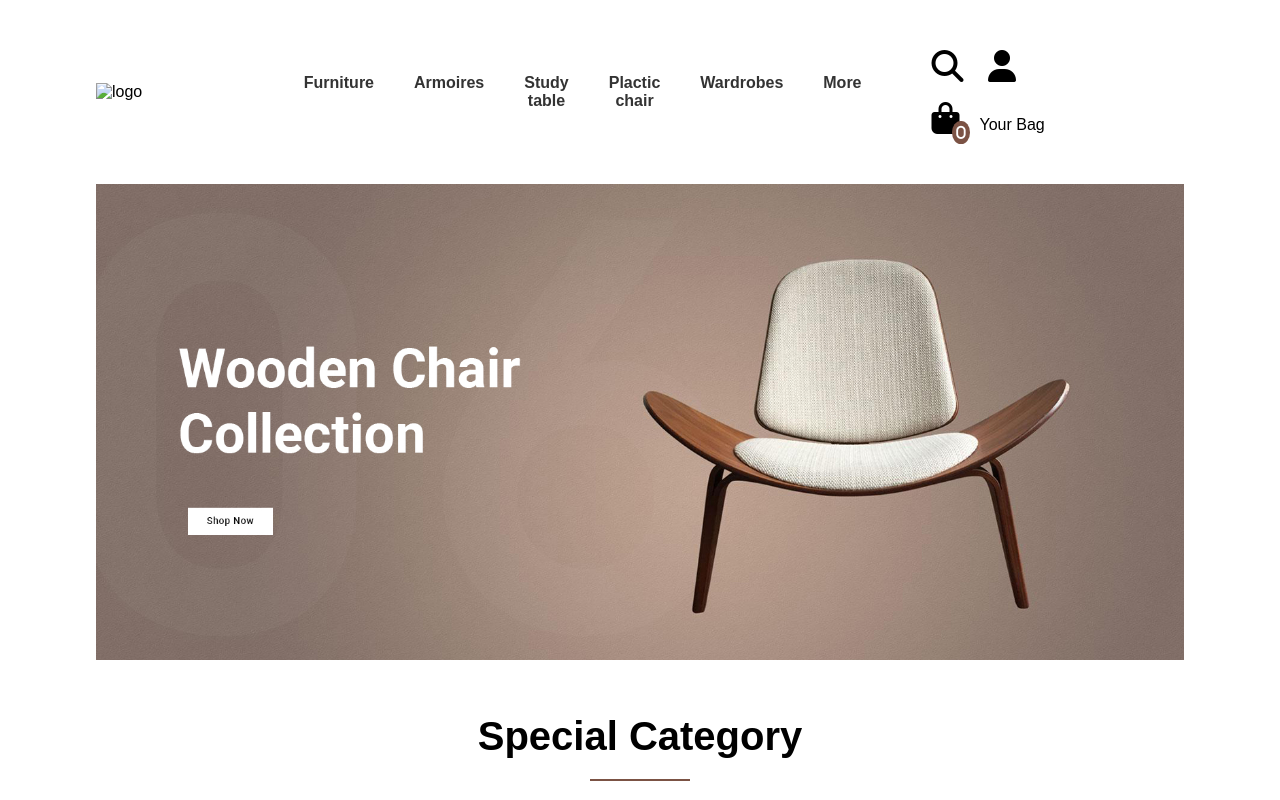
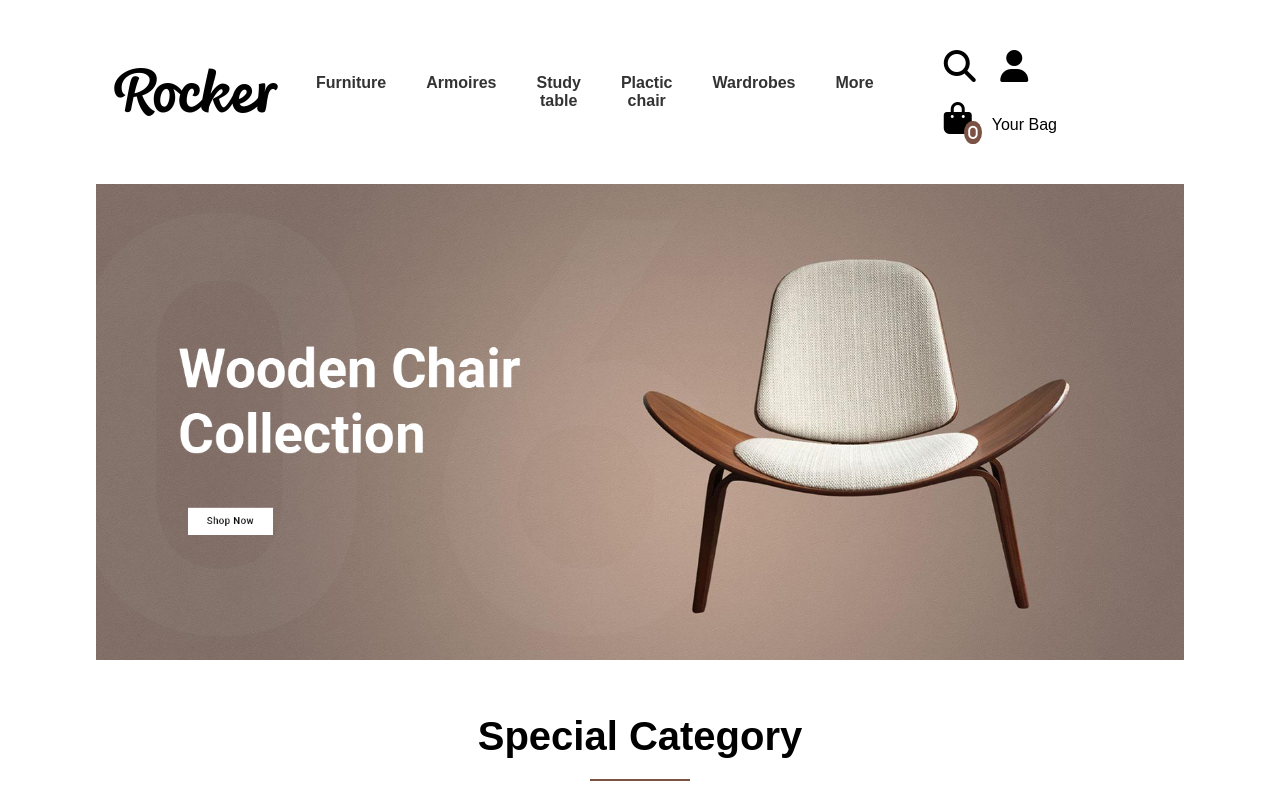
Before and after one commit to raaedmagdy/template2, a plain HTML site: page index.html in a window 1280 px wide. Shown: the top 800 px of the page. Drawn offline with Linux system fonts and the light colour scheme; the site is published under a folder, as on GitHub Pages, so addresses that start at the root find nothing.

Commit message:
git commit -m "modify html"

```diff
--- a/index.html
+++ b/index.html
@@ -13,7 +13,7 @@
     <header>
       <div class="container">
         <div class="header-content">
-          <img src="/images/rocker-logo.jpg" alt="logo" />
+          <img src="./images/rocker-logo.jpg" alt="logo" />
           <nav class="navbar">
             <ul class="lists">
               <li class="dropdown">
```
